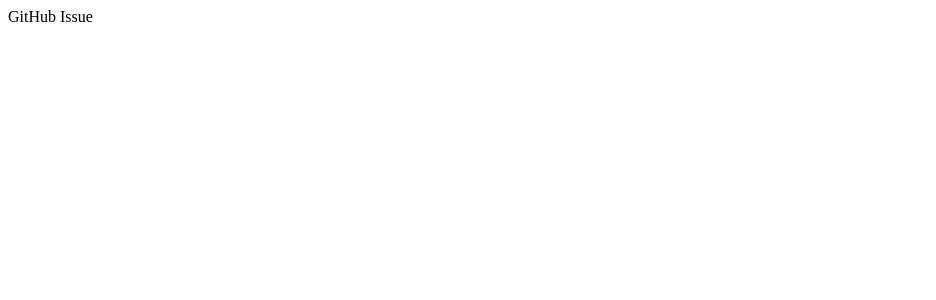
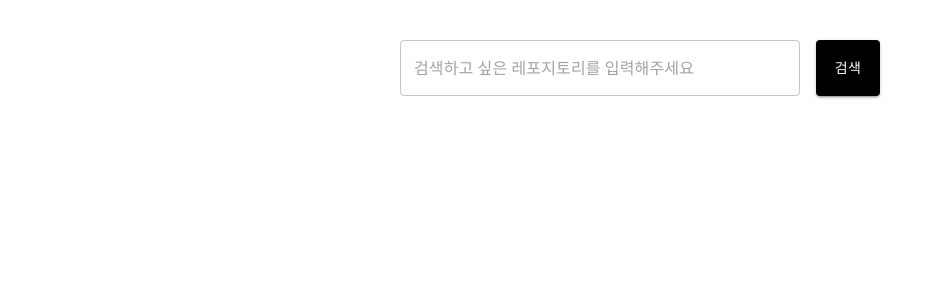
Before and after one commit to Jongveloper/assignment, a React (Vite) app: page / in a window 1280 px wide. Shown: the top 300 px of the page, without its empty margins (0-936 px from the left). Built offline with nearby package versions, Linux system fonts and the light colour scheme.

Commit message:
Route를 설정하라
프로젝트의 기본 페이지를 SearchPage가 되도록 설정했습니다.

```diff
--- a/src/App.tsx
+++ b/src/App.tsx
@@ -1,12 +1,17 @@
 import { Global } from '@emotion/react';
+import { Route, Routes } from 'react-router-dom';
+import Search from './pages/Search';
+
 import reset from './reset';
 
 function App() {
   return (
-    <div>
+    <>
       <Global styles={reset} />
-      <p>GitHub Issue</p>
-    </div>
+      <Routes>
+        <Route index element={<Search />} />
+      </Routes>
+    </>
   );
 }
 
```
